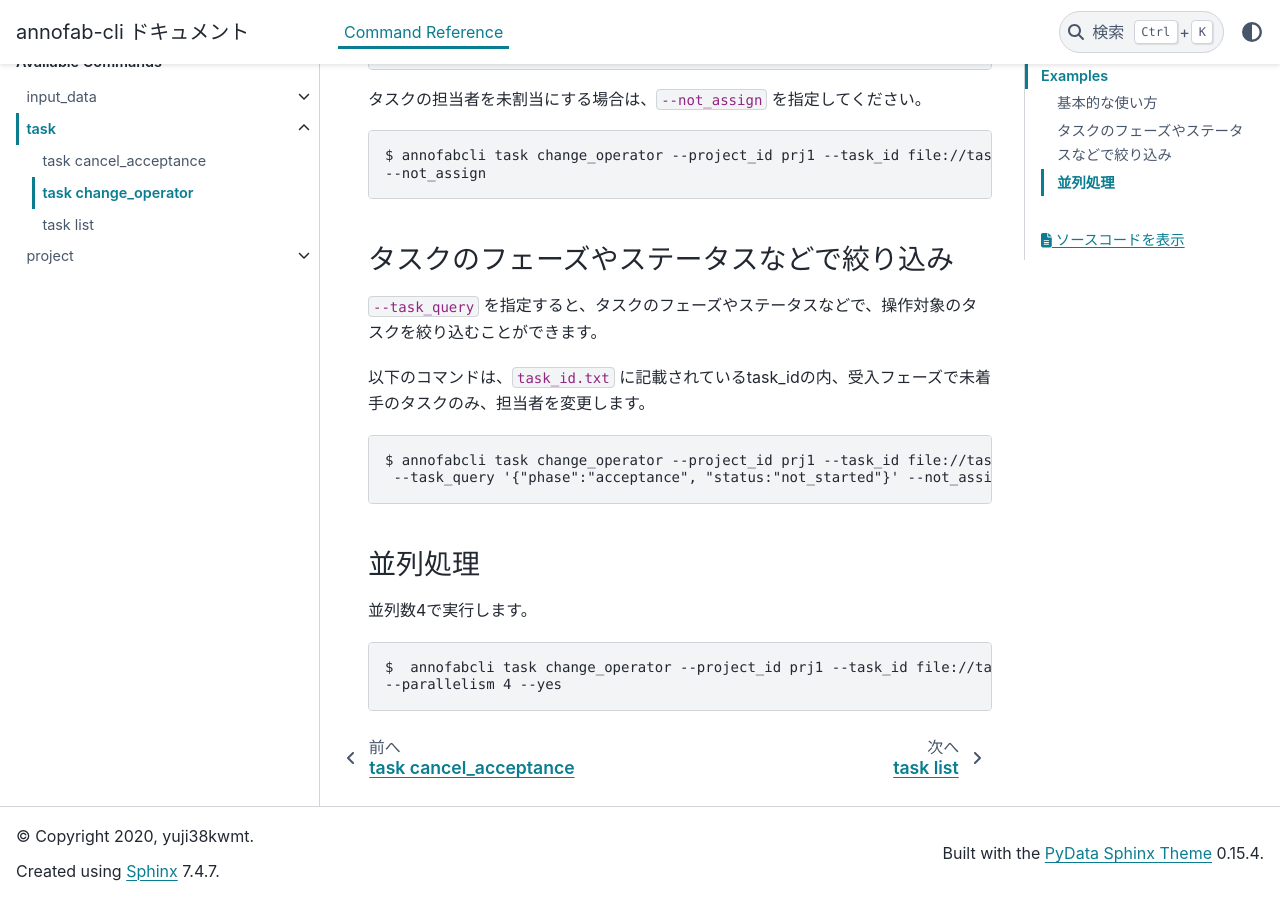
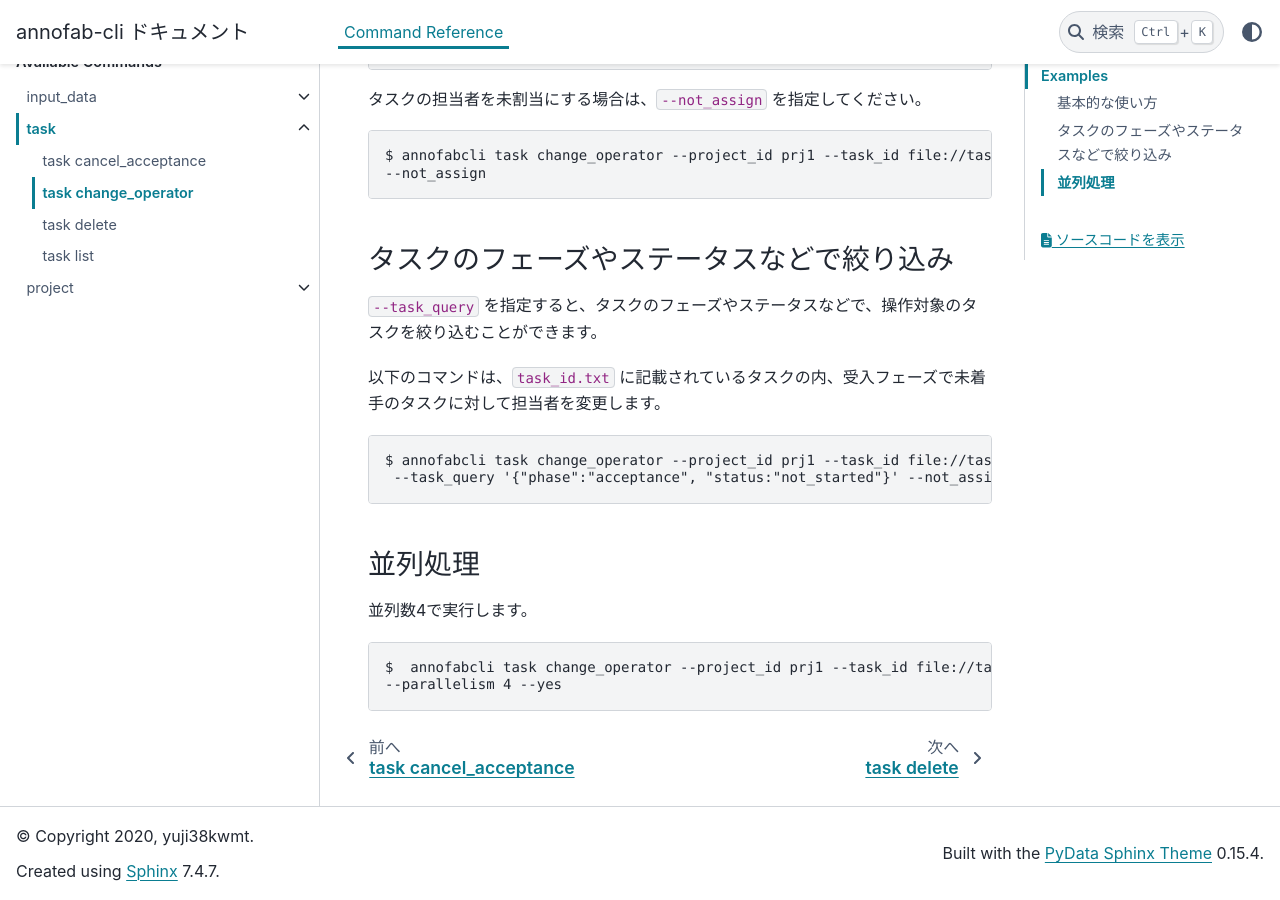
Before and after one commit to kurusugawa-computer/annofab-cli, a Sphinx documentation site: the page built from docs/command_reference/task/change_operator.rst, in a window 1280 px wide and 900 px high, scrolled down 770 px. Built offline with Sphinx 7.4.7 and the PyData theme 0.15.4, drawn with Linux system fonts in a browser that asks for light colours; pages that are not in the unit, such as notebooks, are missing from menus.

Commit message:
update documetn

```diff
--- a/docs/command_reference/task/cancel_acceptance.rst
+++ b/docs/command_reference/task/cancel_acceptance.rst
@@ -54,7 +54,7 @@ Examples
 ``--task_query`` を指定すると、タスクのフェーズやステータスなどで、操作対象のタスクを絞り込むことができます。
 
 
-以下のコマンドは、``task_id.txt`` に記載されているtask_idの内、担当者が未割当のタスクを受け入れ取り消ししています。
+以下のコマンドは、``task_id.txt`` に記載されているタスクの内、担当者が未割当のタスクに対して受け入れ取り消ししています。
 
 
 .. code-block::
--- a/docs/command_reference/task/change_operator.rst
+++ b/docs/command_reference/task/change_operator.rst
@@ -47,7 +47,7 @@ Examples
 ``--task_query`` を指定すると、タスクのフェーズやステータスなどで、操作対象のタスクを絞り込むことができます。
 
 
-以下のコマンドは、``task_id.txt`` に記載されているtask_idの内、受入フェーズで未着手のタスクのみ、担当者を変更します。
+以下のコマンドは、``task_id.txt`` に記載されているタスクの内、受入フェーズで未着手のタスクに対して担当者を変更します。
 
 
 .. code-block::
--- a/docs/command_reference/task/index.rst
+++ b/docs/command_reference/task/index.rst
@@ -17,4 +17,5 @@ Available Commands
 
    cancel_acceptance
    change_operator
+   delete
    list
```
Also changed, not shown: docs/command_reference/task/delete.rst (added, +54 -0 lines).
